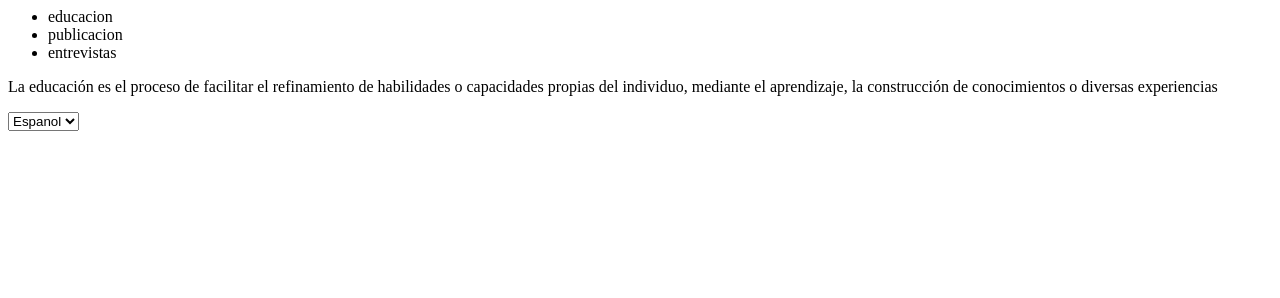
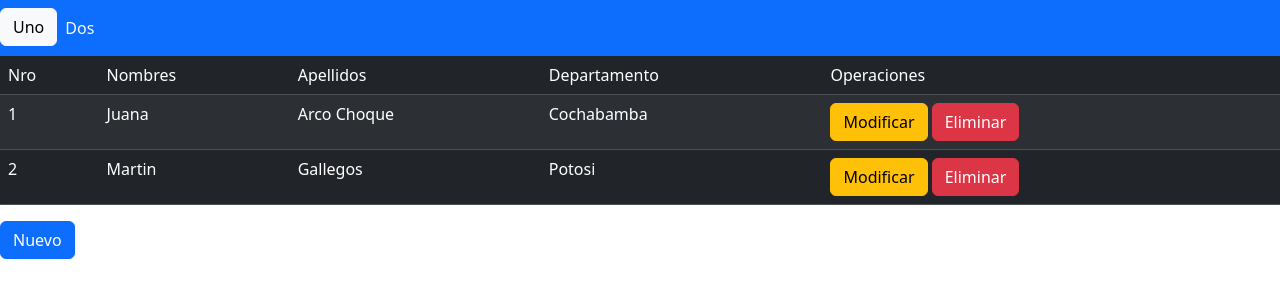
Before and after one commit to msilva-fcpn/web, a plain HTML site: page index.html in a window 1280 px wide. Drawn offline with nearby package versions, Linux system fonts and the light colour scheme.

Commit message:
cambio ejemplo
ejemplo

```diff
--- a/index.html
+++ b/index.html
@@ -1,68 +1,84 @@
 <html>
 	<head>
-        <title>Pagina de internacionalizacion</title>
+		<title>Ejemplo boostrap</title>
+		<link href="https://cdn.jsdelivr.net/npm/bootstrap@5.3.3/dist/css/bootstrap.min.css" rel="stylesheet" integrity="sha384-QWTKZyjpPEjISv5WaRU9OFeRpok6YctnYmDr5pNlyT2bRjXh0JMhjY6hW+ALEwIH" crossorigin="anonymous">
 	</head>
 	<body>
+		<script src="https://cdn.jsdelivr.net/npm/bootstrap@5.3.3/dist/js/bootstrap.bundle.min.js" integrity="sha384-YvpcrYf0tY3lHB60NNkmXc5s9fDVZLESaAA55NDzOxhy9GkcIdslK1eN7N6jIeHz" crossorigin="anonymous"></script>
+		<nav class="navbar navbar-expand-lg bg-primary">
 			<div>
-            <ul id="menu"></ul>
+				<ul class="navbar-nav">
+					<li class="nav-item"><a class="btn btn-light" href="#">Uno</a></li>
+					<li class="nav-item"><a class="nav-link link-light" href="dos.html">Dos</a></li>
+				</ul>
 			</div>
 			<div>
-            <p id="educontenido"></p>
+		</nav>
+		<table class="table table-dark table-striped caption-top">
+			<thead>
+				<tr>
+					<td>Nro</td>
+					<td>Nombres</td>
+					<td>Apellidos</td>
+					<td>Departamento</td>
+					<td>Operaciones</td>
+				</tr>
+			</thead>
+			<tbody>
+				<tr>
+					<td>1</td>
+					<td>Juana</td>
+					<td>Arco Choque</td>
+					<td>Cochabamba</td>
+					<td>
+						<a class="btn btn-warning" href="#">Modificar</a>
+						<a class="btn btn-danger" href="#">Eliminar</a>
+					</td>
+				</tr>
+				<tr>
+					<td>2</td>
+					<td>Martin</td>
+					<td>Gallegos</td>
+					<td>Potosi</td>
+					<td>
+						<a class="btn btn-warning" href="#">Modificar</a>
+						<a class="btn btn-danger" href="#">Eliminar</a>
+					</td>
+				</tr>
+			</tbody>
+		</table>
+		<a class="btn btn-primary bt-lg" data-bs-toggle="modal"  data-bs-target="#exampleModal" href="#">Nuevo</a>
+
+		<div class="modal fade" id="exampleModal" tabindex="-1" aria-labelledby="exampleModalLabel" aria-hidden="true">
+			<div class="modal-dialog">
+				<div class="modal-content">
+					<div class="modal-header">
+						<h1 class="modal-title fs-5" id="exampleModalLabel">Persona</h1>
+						<button type="button" class="btn-close" data-bs-dismiss="modal" aria-label="Close"></button>
 					</div>
-        <select id="idioma">
-            <option value="es">Espanol</option>
-            <option value="en">English</option>
-            <option value="eu">Euskera</option>
+					<div class="modal-body">
+						<form>
+							<label class="form-label">ci</label>
+							<input class="form-control" type="text" name="ci" value="">
+							<label class="form-label">Nombre</label>
+							<input class="form-control" type="text" name="nombre" value="">
+							<label class="form-label">Apellidos</label>
+							<input class="form-control" type="text" name="apellidos" value="">
+							<label class="form-label">Departamento</label>
+							<select class="form-select" name="departamentos">
+								<option>La Paz</option>
+								<option>Potosi</option>
+								<option>Cochabamba</option>
 							</select>
-        <script>
-            let xmlDoc=null;
+							<div class="modal-footer">
+								<input class="btn btn-success" type="submit" name="Aceptar" value="Aceptar">
+								<input class="btn btn-danger" type="submit" name="Cancelar" value="Cancelar">
+							</div>
+						</form>
+					</div>
+				</div>
+			</div>
+		</div>
 
-            function cargaXML(callback) {
-                const xhr=new XMLHttpRequest();
-			    xhr.open("GET", "internacional.xml", true);
-			    xhr.onload = function() {
-                    if (xhr.status===200) {
-                        const parser = new DOMParser();
-                        xmlDoc = parser.parseFromString(xhr.responseText, "application/xml");
-                        callback();
-                    }
-                    else {
-                        console.error("No puedo cargar");
-                    }
-                }
-                xhr.send();
-            }
-
-            function cambioLenguaje(lenguaje) {
-                if(!xmlDoc) return;
-
-                const menu = document.getElementById("menu");
-                const items = xmlDoc.getElementsByTagName("item");
-                menu.innerHTML = "";
-                Array.from(items).forEach(item => {
-                    const id = item.getAttribute("id");
-                    const translation = item.getElementsByTagName(lenguaje)[0].textContent;
-                    if (translation) {
-                        const li = document.createElement("li");
-                        li.textContent = translation;
-                        menu.appendChild(li);
-                    }
-                });
-                const educontenido = xmlDoc.querySelector(`text[id="educontenido"] > ${lenguaje}`)?.textContent;
-                //const educontenido = xmlDoc.querySelector(`text[id="educontenido"]${lenguaje}`).textContent;
-                if (educontenido) {
-                    document.getElementById("educontenido").textContent = educontenido;
-                }
-            }
-
-            //idioma
-            document.getElementById('idioma').addEventListener('change', (event)=>{
-                cambioLenguaje(event.target.value);
-            });
-
-            cargaXML(()=>{
-                cambioLenguaje('es');
-            });
-        </script>
 	</body>
 </html>
```
Also changed, not shown: dos.html (added, +33 -0 lines). Lines whose indentation alone changed are shown as unchanged.
